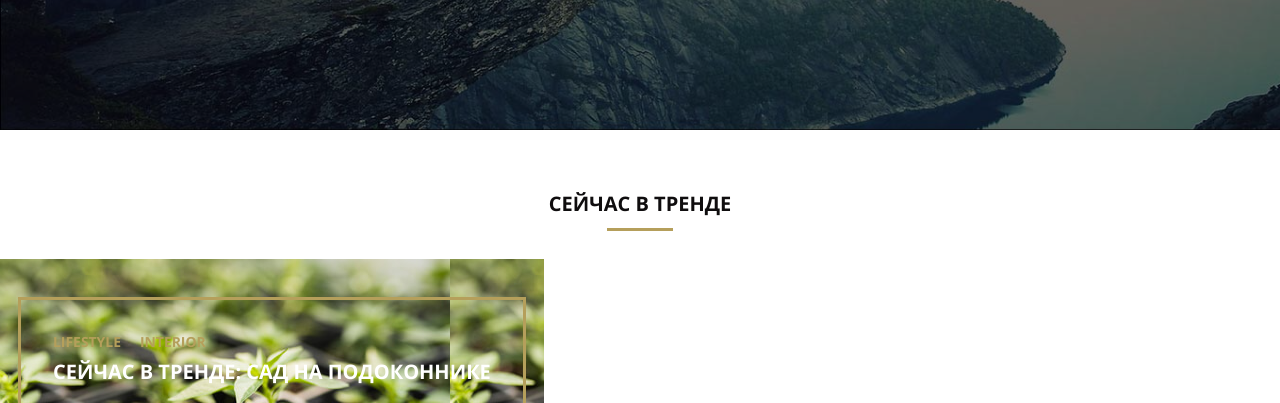
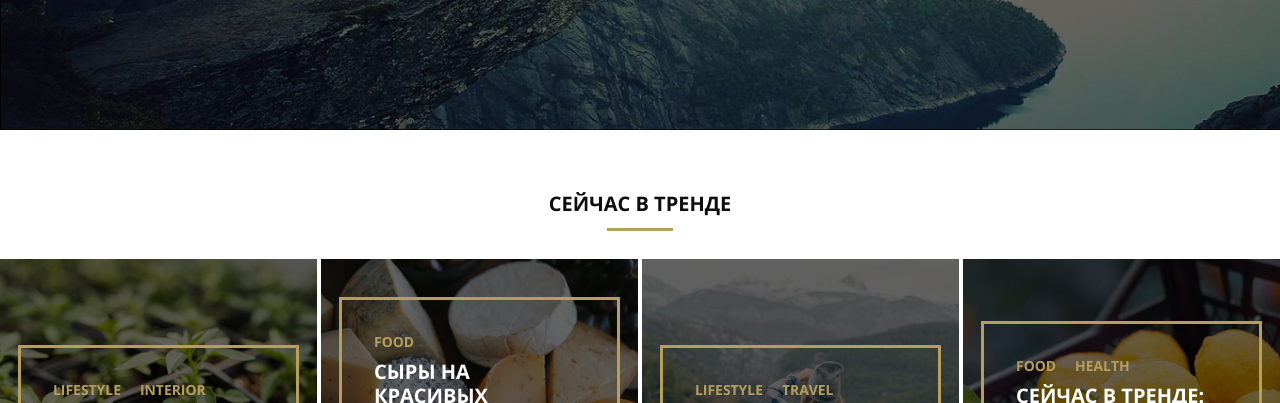
Before and after one commit to Divine61/MQ-Diplom-Adaptive, a plain HTML site: page index.html in a window 1280 px wide. Shown: the part 363-766 px from the top of the page. Drawn offline with Linux system fonts and the light colour scheme; files whose address does not match are found by name; a web font is replaced by a local one.

Commit message:
1й Вариант диплома

```diff
--- a/css/style1.css
+++ b/css/style1.css
@@ -316,7 +316,7 @@ body {
   background-image: url(../images/trend4.jpg);
 }
 
-.trends > div {
+.trends > article {
   position: relative;
   z-index: 0;
   display: flex;
@@ -330,7 +330,7 @@ body {
 
 }
 
-.trends > div:after {
+.trends > article:after {
   position: absolute;
   top: 0;
   bottom: 0;
```
